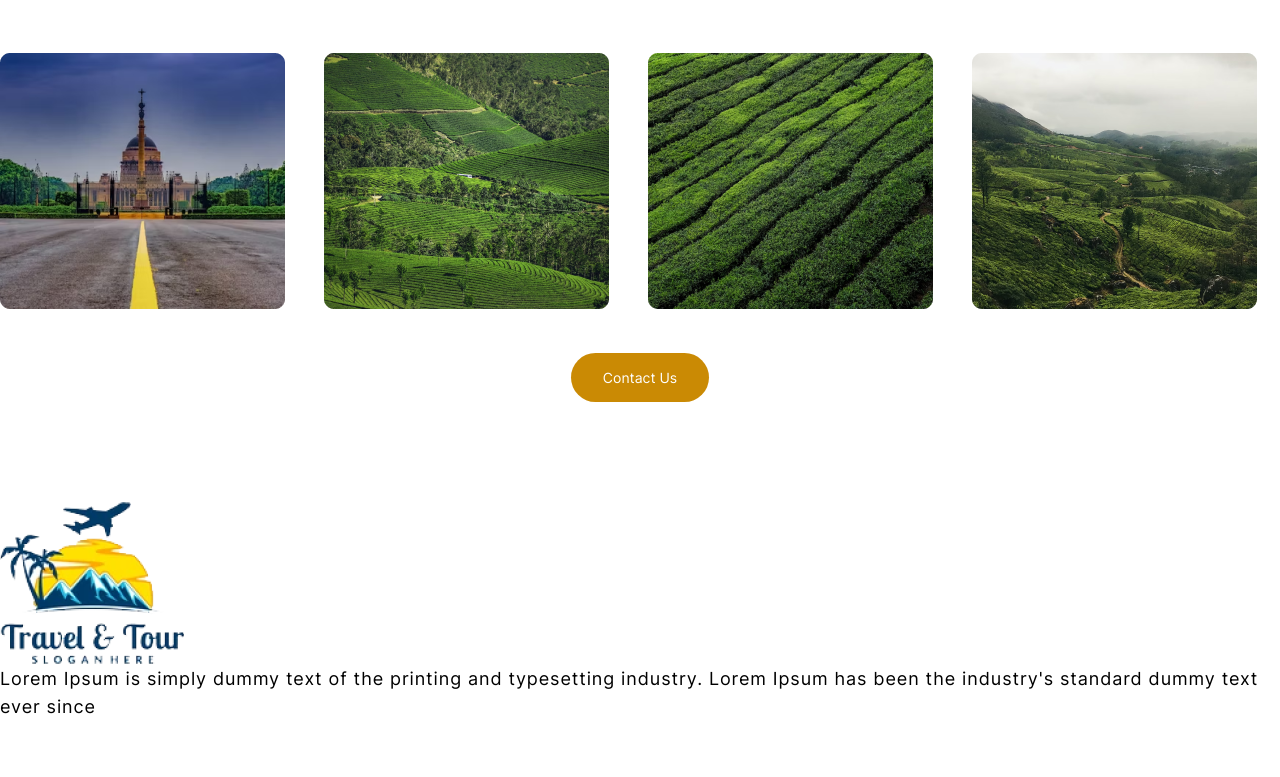
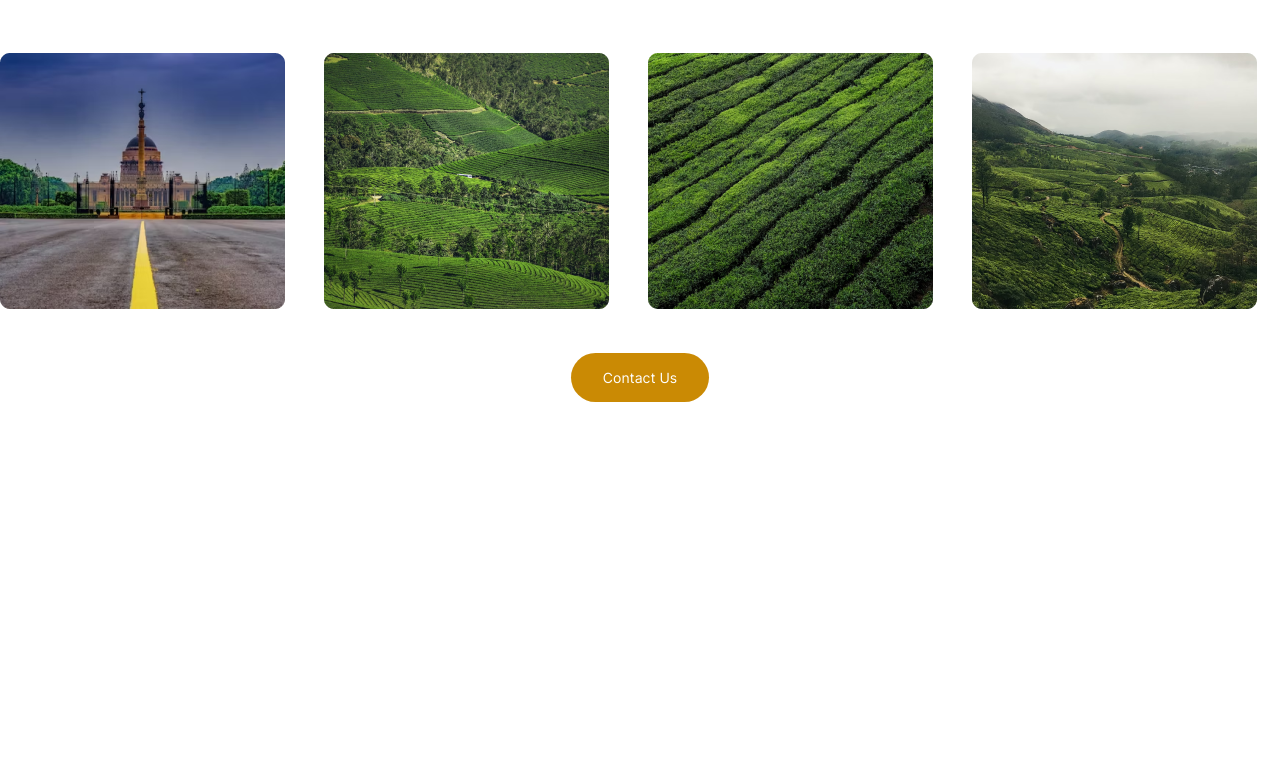
Before and after one commit to RajanSharma04/Travel-site, a plain HTML site: page index.html in a window 1280 px wide. Shown: the part 2253-3030 px from the top of the page. After the commit the page ends 2698 px from the top, so only its background shows below. Drawn offline with nearby package versions, Linux system fonts and the light colour scheme.

Commit message:
addition

```diff
--- a/index.html
+++ b/index.html
@@ -250,26 +250,6 @@
     </div>
   </section>
   <!-- End Destination Section -->
-  <!-- Footer -->
-  <footer>
-    <div class="max-w-7xl mx-auto py-14">
-      <div class="footer_blocks_wrapper">
-        <div class="footer_logo">
-          <a href="#">
-            <img class="object-contain" src=".\Assets\Images\logo\Logo.png" alt="" />
-          </a>
-          <p class="tracking-wider text-lg">
-            Lorem Ipsum is simply dummy text of the printing and typesetting industry. Lorem Ipsum has been the
-            industry's standard dummy text ever since
-          </p>
-        </div>
-        <div></div>
-        <div></div>
-        <div></div>
-      </div>
-    </div>
-  </footer>
-  <!-- End Footer -->
   <!-- Scripts -->
   <script src="./Assets/js/jquery-3.7.1.min.js"></script>
   <script src="./Assets/Slick/slick.min.js"></script>
```
